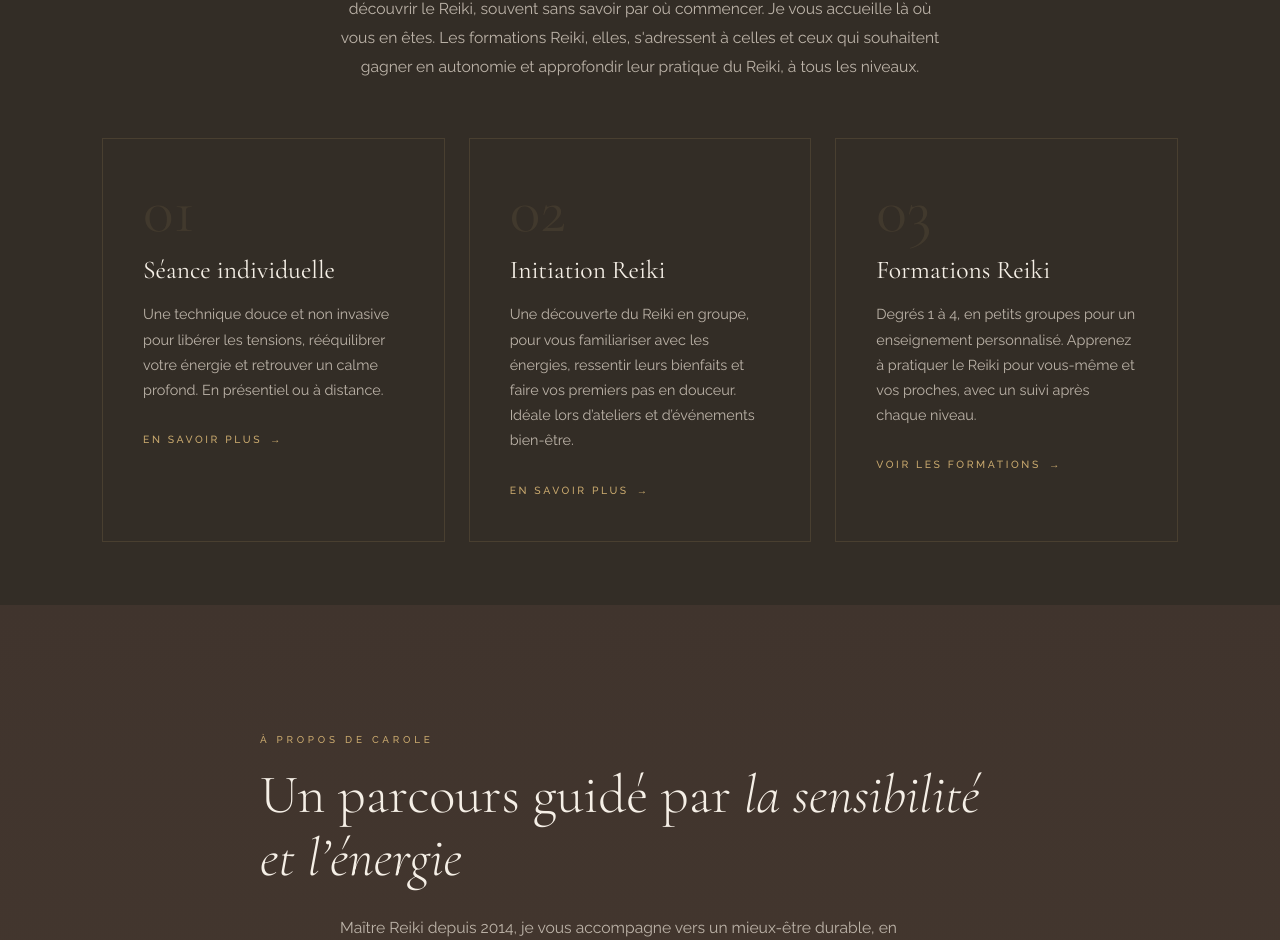
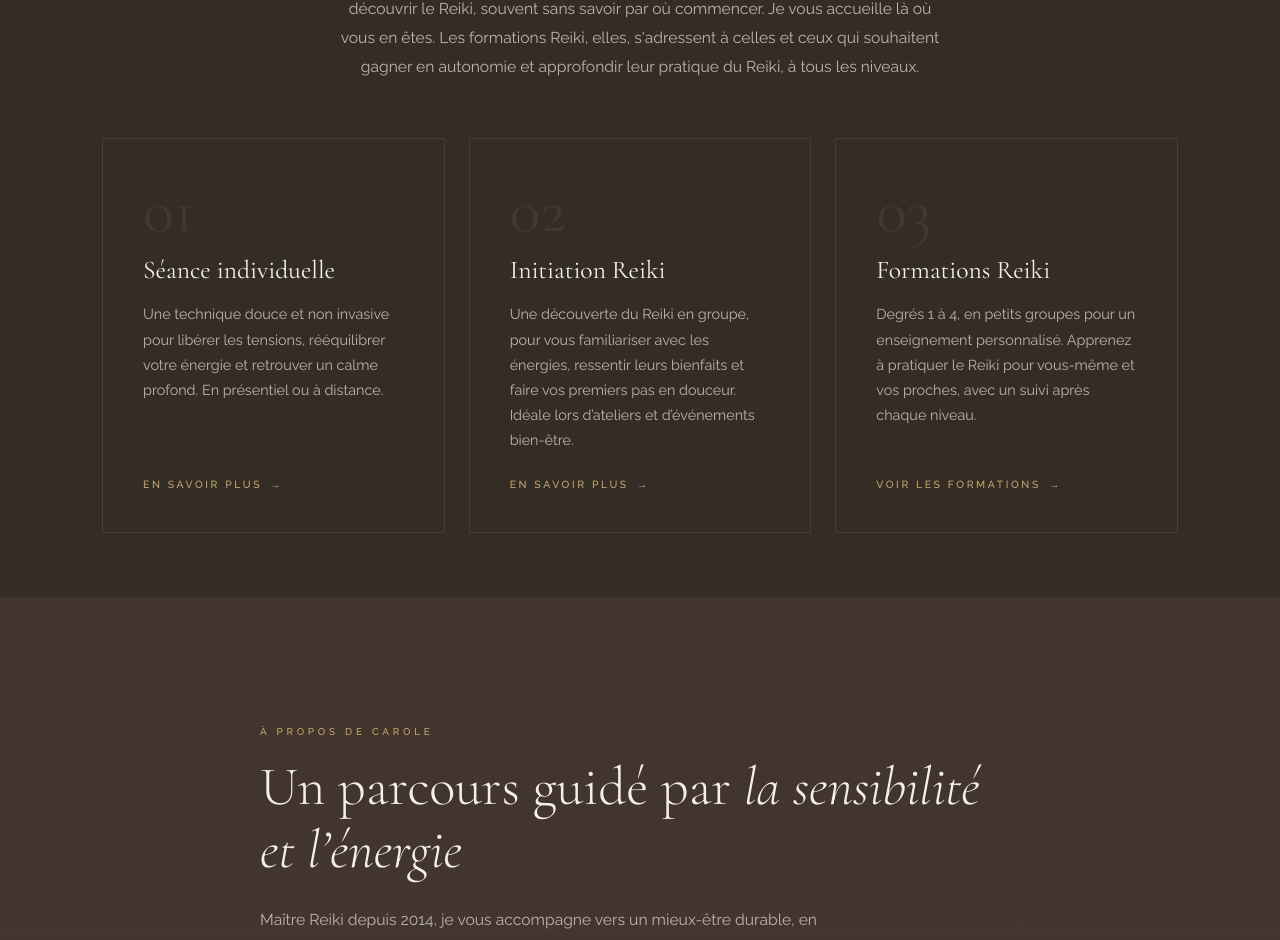
Before and after one commit to LucaMartinet7/Website_Carole, a React (Vite) app: page / in a window 1280 px wide. Shown: the part 1751-2691 px from the top of the page. Built offline with nearby package versions, Linux system fonts and the light colour scheme.

Commit message:
Espace CTA, alignement des liens de soins et des descriptions de titres

```diff
--- a/src/components/CtaSection.tsx
+++ b/src/components/CtaSection.tsx
@@ -27,7 +27,7 @@ export function CtaSection() {
           }
         />
         <Reveal delayMs={300}>
-          <div className="flex flex-wrap justify-center gap-5">
+          <div className="mt-12 flex flex-wrap justify-center gap-5">
             <a
               className="inline-flex items-center justify-center bg-[var(--gold)] px-10 py-4 text-[0.72rem] font-medium uppercase tracking-[0.2em] text-[var(--night)] transition-transform hover:-translate-y-0.5 hover:bg-[var(--gold2)] hover:shadow-[0_8px_40px_rgba(201,169,110,0.3)]"
               href={`mailto:${contact.email}?subject=Demande%20de%20rendez-vous`}
--- a/src/components/SectionHeading.tsx
+++ b/src/components/SectionHeading.tsx
@@ -32,7 +32,7 @@ export function SectionHeading({
       </Reveal>
       <Reveal className={align === 'left' ? 'text-left' : ''} delayMs={200}>
         <p
-          className={`mx-auto max-w-[600px] text-[0.98rem] font-normal leading-[1.85] text-[var(--muted)] ${align === 'left' ? 'mx-0 text-left' : 'text-center'}`}
+          className={`max-w-[600px] text-[0.98rem] font-normal leading-[1.85] text-[var(--muted)] ${align === 'left' ? 'text-left' : 'mx-auto text-center'}`}
         >
           {description}
         </p>
--- a/src/components/ServicesSection.tsx
+++ b/src/components/ServicesSection.tsx
@@ -4,7 +4,7 @@ import { Reveal } from './Reveal'
 import { SectionHeading } from './SectionHeading'
 
 const cardClassName =
-  'group relative block border border-[rgba(201,169,110,0.15)] p-10 transition-colors duration-300 hover:bg-[rgba(201,169,110,0.03)]'
+  'group relative flex h-full flex-col border border-[rgba(201,169,110,0.15)] p-10 transition-colors duration-300 hover:bg-[rgba(201,169,110,0.03)]'
 
 function ServiceCardContent({
   service,
@@ -22,7 +22,7 @@ function ServiceCardContent({
       <p className="mb-6 text-[0.9rem] font-normal leading-[1.75] text-[var(--muted)]">
         {service.description}
       </p>
-      <span className="inline-flex items-center gap-2 text-[0.65rem] font-medium uppercase tracking-[0.25em] text-[var(--gold)] after:content-['→'] after:transition-transform group-hover:after:translate-x-1">
+      <span className="mt-auto inline-flex items-center gap-2 text-[0.65rem] font-medium uppercase tracking-[0.25em] text-[var(--gold)] after:content-['→'] after:transition-transform group-hover:after:translate-x-1">
         {service.cta}
       </span>
     </>
```
